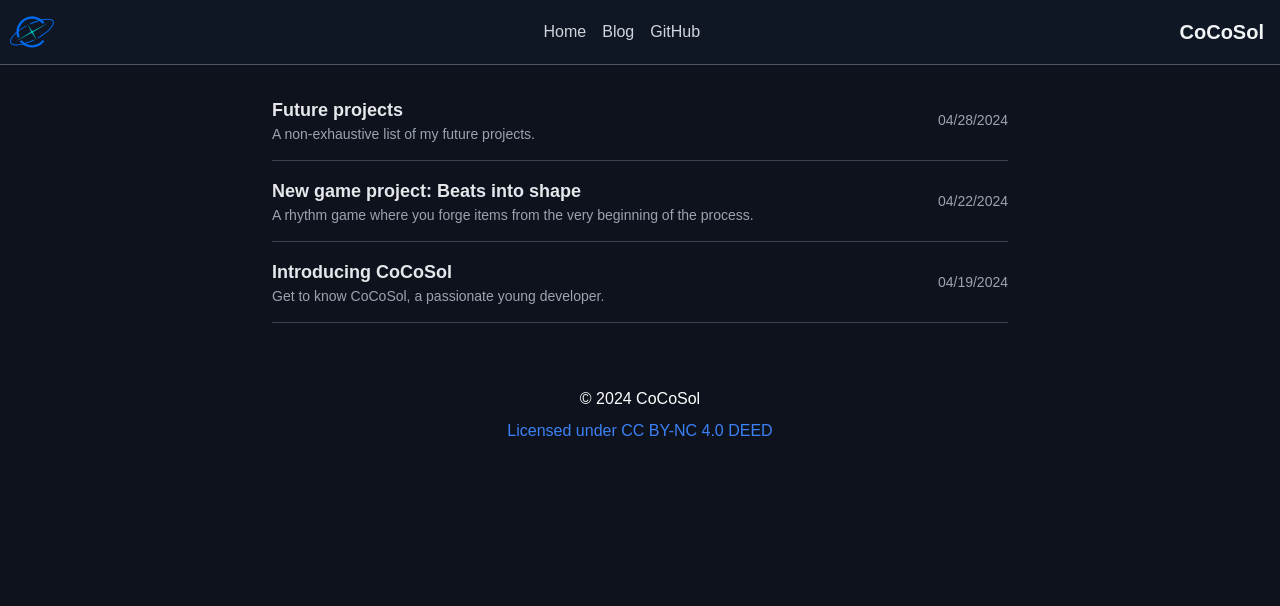
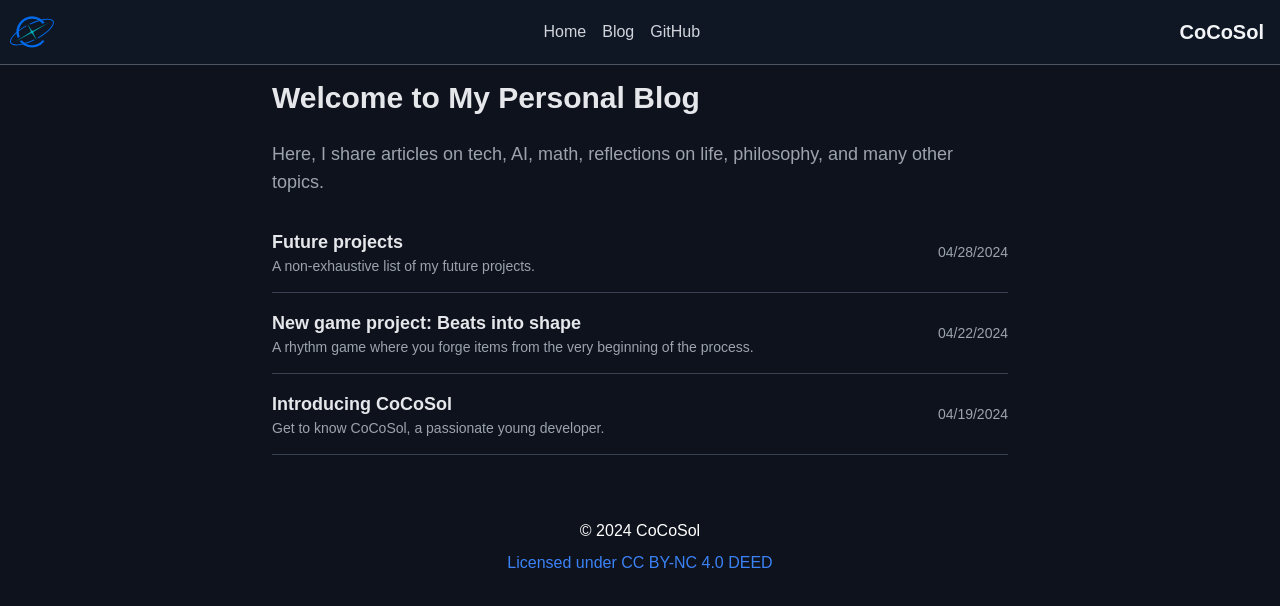
Before and after one commit to CoCoSol007/website, a SvelteKit app: page /blog in a window 1280 px wide. Shown: the top 606 px of the page. Built offline with nearby package versions, Linux system fonts and the light colour scheme; a web font is replaced by a local one; what taos would draw is missing.

Commit message:
update some meta data and add some blog description

```diff
--- a/src/routes/+page.svelte
+++ b/src/routes/+page.svelte
@@ -9,6 +9,11 @@ let services = fetchServices();
 
 import logo from "../assets/logo.svg";
 </script>
+
+<svelte:head>
+    <title>CoCoSol</title>
+    <meta name="description" content="Welcome to my personal blog where I showcase my projects, share my ideas, and offer my services. Explore articles about tech, artificial intelligence, mathematics, reflections on life, philosophy, and much more." />
+</svelte:head>
 
 <!-- Intro -->
 <div class="relative flex flex-col md:flex-row">
--- a/src/routes/blog/+page.svelte
+++ b/src/routes/blog/+page.svelte
@@ -1,10 +1,6 @@
 <script>
-import {
-    onMount
-} from 'svelte';
-import {
-    fetchArticles
-} from '../../lib/api';
+import { onMount } from 'svelte';
+import { fetchArticles } from '../../lib/api';
 
 let articles = [];
 
@@ -13,11 +9,19 @@ onMount(async () => {
 });
 </script>
 
+<svelte:head>
+    <title>My Personal Blog - Tech, AI, Math, and Reflections</title>
+    <meta name="description" content="Welcome to my personal blog where I post articles about tech, artificial intelligence, mathematics, reflections on life, philosophy, and much more." />
+</svelte:head>
+
 <!-- Blog component -->
 <div class="max-w-3xl mx-auto py-8 px-4">
+    <h1 class="text-3xl font-bold text-gray-200 mb-6">Welcome to My Personal Blog</h1>
+    <p class="text-lg text-gray-400 mb-8">Here, I share articles on tech, AI, math, reflections on life, philosophy, and many other topics.</p>
+
     {#each articles as article, index}
     <div class="my-4 border-b border-gray-700 pb-4">
-        <div class="flex justify-between items-center" >
+        <div class="flex justify-between items-center">
             <div>
                 <a href="/blog/{article.path}" class="text-lg font-semibold text-gray-200 hover:underline cursor-pointer">{article.title}</a>
                 <p class="text-sm text-gray-400">{article.description}</p>
```
